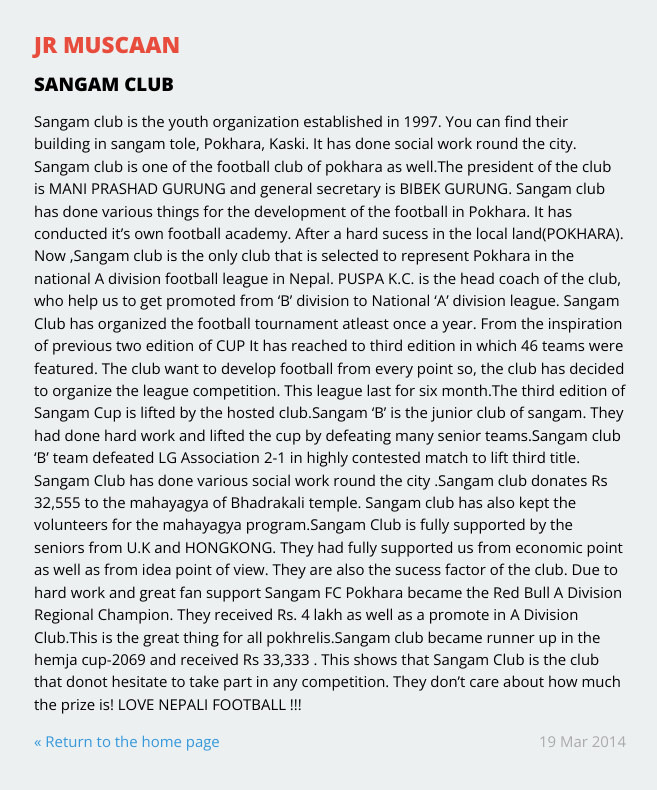
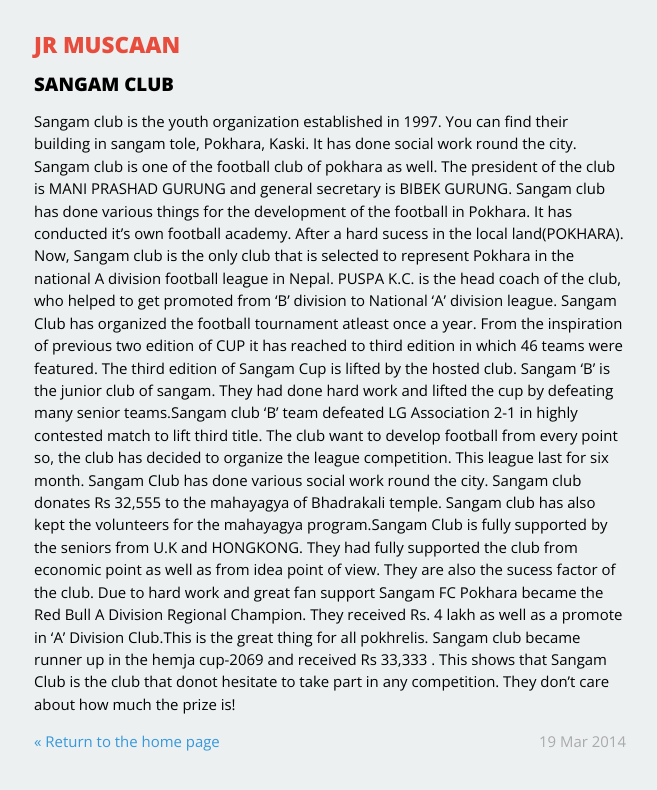
Before and after one commit to muskanlamsal/muskanlamsal.github.io, a Jekyll site: the page built from _posts/2014-03-19-welcome-to-jekyll.markdown, in a window 1280 px wide. Shown: the top 790 px of the page, without its empty margins (310-967 px from the left). Built offline with Jekyll 4.4.1, drawn with Linux system fonts in a browser that asks for light colours; Markdown is read by kramdown in place of the engine named in the settings.

Commit message:
Update 2014-03-19-welcome-to-jekyll.markdown

```diff
--- a/_posts/2014-03-19-welcome-to-jekyll.markdown
+++ b/_posts/2014-03-19-welcome-to-jekyll.markdown
@@ -3,8 +3,7 @@
 title: "SANGAM CLUB"
 date: 2014-03-19 17:40:41
 ---
-Sangam club is the youth organization established in 1997. You can find their building in sangam tole, Pokhara, Kaski. It has done social work round the city.  Sangam club is one of the football club of pokhara as well.The president of the club is MANI PRASHAD GURUNG and general secretary is BIBEK GURUNG. Sangam club has done various things for the development of the football in Pokhara. It has conducted it’s own football academy. After a hard sucess in the local land(POKHARA). Now ,Sangam club is the only club that is selected to represent Pokhara in the national A division football league in Nepal. PUSPA K.C. is the head coach of the club, who help us to get promoted from 'B' division to National 'A' division league.
-Sangam Club has organized the football tournament atleast once a year. From the inspiration of previous two edition of CUP It has reached to third edition in which 46 teams were featured. The club want to develop football from every point so, the club has decided to organize the league competition. This league last for six month.The third edition of Sangam Cup is lifted by the hosted club.Sangam 'B' is the junior club of sangam. They had done hard work and lifted the cup by defeating many senior teams.Sangam club 'B' team defeated LG Association 2-1 in highly contested match to lift third title.
-Sangam Club has done various social work round the city .Sangam club donates Rs 32,555 to the mahayagya of Bhadrakali temple. Sangam club has also kept the volunteers for the mahayagya program.Sangam Club is fully supported by the seniors from U.K and HONGKONG. They had fully supported us from economic point as well as from idea point of view. They are also the sucess factor of the club.
-Due to hard work and great fan support Sangam FC Pokhara became the Red Bull A Division Regional Champion. They received Rs. 4 lakh as well as a promote in A Division Club.This is the great thing for all pokhrelis.Sangam club became runner up in the hemja cup-2069 and received Rs 33,333 . This shows that Sangam Club is the club that donot hesitate to take part in any competition. They don't care about how much the prize is!
-LOVE NEPALI FOOTBALL !!!
+Sangam club is the youth organization established in 1997. You can find their building in sangam tole, Pokhara, Kaski. It has done social work round the city. Sangam club is one of the football club of pokhara as well. The president of the club is MANI PRASHAD GURUNG and general secretary is BIBEK GURUNG. Sangam club has done various things for the development of the football in Pokhara. It has conducted it’s own football academy. After a hard sucess in the local land(POKHARA). Now, Sangam club is the only club that is selected to represent Pokhara in the national A division football league in Nepal. PUSPA K.C. is the head coach of the club, who helped to get promoted from 'B' division to National 'A' division league.
+Sangam Club has organized the football tournament atleast once a year. From the inspiration of previous two edition of CUP it has reached to third edition in which 46 teams were featured. The third edition of Sangam Cup is lifted by the hosted club. Sangam 'B' is the junior club of sangam. They had done hard work and lifted the cup by defeating many senior teams.Sangam club 'B' team defeated LG Association 2-1 in highly contested match to lift third title. The club want to develop football from every point so, the club has decided to organize the league competition. This league last for six month.
+Sangam Club has done various social work round the city. Sangam club donates Rs 32,555 to the mahayagya of Bhadrakali temple. Sangam club has also kept the volunteers for the mahayagya program.Sangam Club is fully supported by the seniors from U.K and HONGKONG. They had fully supported the club from economic point as well as from idea point of view. They are also the sucess factor of the club.
+Due to hard work and great fan support Sangam FC Pokhara became the Red Bull A Division Regional Champion. They received Rs. 4 lakh as well as a promote in 'A' Division Club.This is the great thing for all pokhrelis. Sangam club became runner up in the hemja cup-2069 and received Rs 33,333 . This shows that Sangam Club is the club that donot hesitate to take part in any competition. They don't care about how much the prize is!
```
